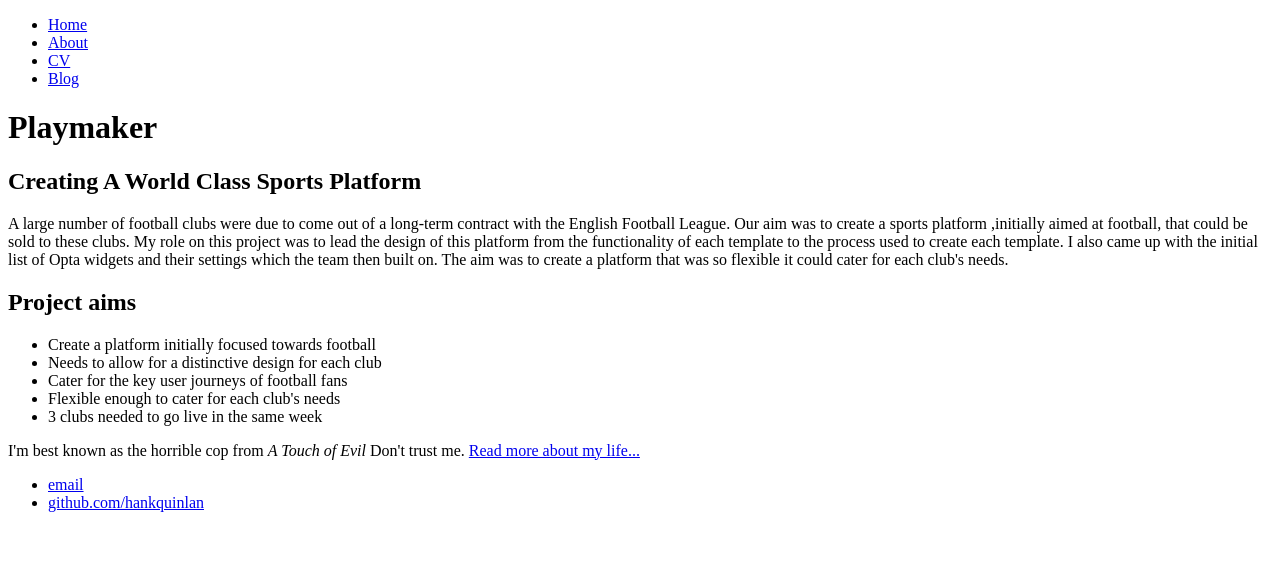
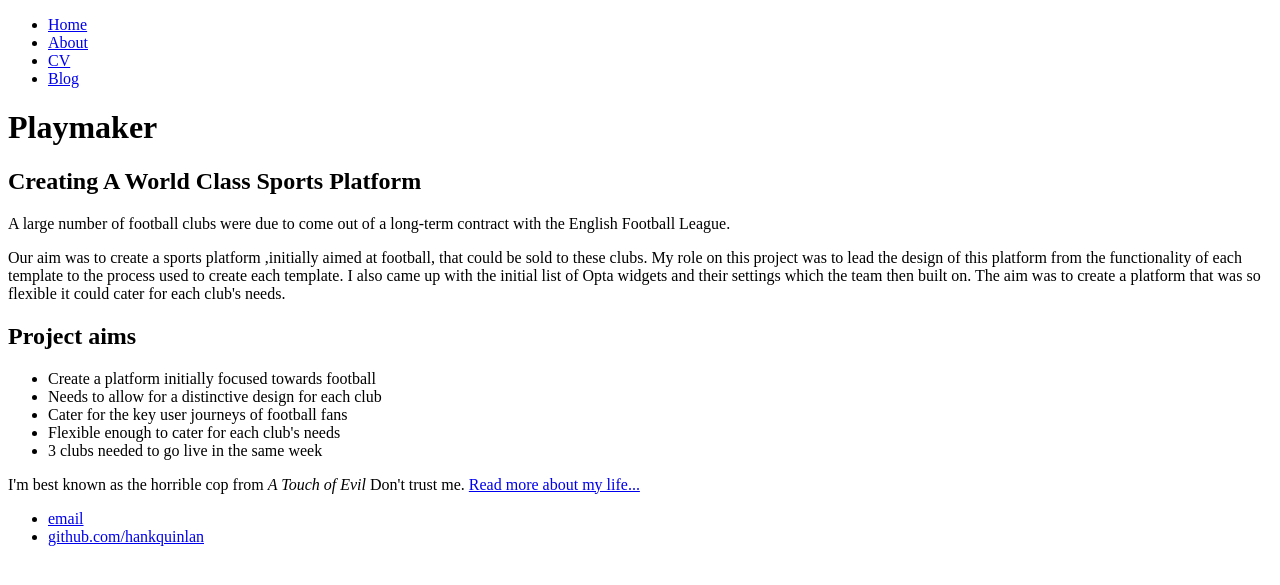
Before and after one commit to anthony-clark/AnthonyClark.github.io, a Jekyll site: the page built from index.html, in a window 1280 px wide. Shown: the top 585 px of the page. Built offline with Jekyll 4.4.1, drawn with Linux system fonts in a browser that asks for light colours; some web fonts are replaced.

```diff
--- a/index.html
+++ b/index.html
@@ -6,7 +6,7 @@ title: Anthony Clark - Design Portfolio
 	<h1>Playmaker</h1>
 	<div id="case-study-summary">
 		<h2>Creating A World Class Sports Platform</h2>
-	<p>A large number of football clubs were due to come out of a long-term contract with the English Football League. Our aim was to create a sports platform ,initially aimed at football, that could be sold to these clubs. My role on this project was to lead the design of this platform from the functionality of each template to the process used to create each template. I also came up with the initial list of Opta widgets and their settings which the team then built on.
+	<p>A large number of football clubs were due to come out of a long-term contract with the English Football League. </p><p>Our aim was to create a sports platform ,initially aimed at football, that could be sold to these clubs. My role on this project was to lead the design of this platform from the functionality of each template to the process used to create each template. I also came up with the initial list of Opta widgets and their settings which the team then built on.
 		The aim was to create a platform that was so flexible it could cater for each club's needs.</p>
 
 	</div>
```
